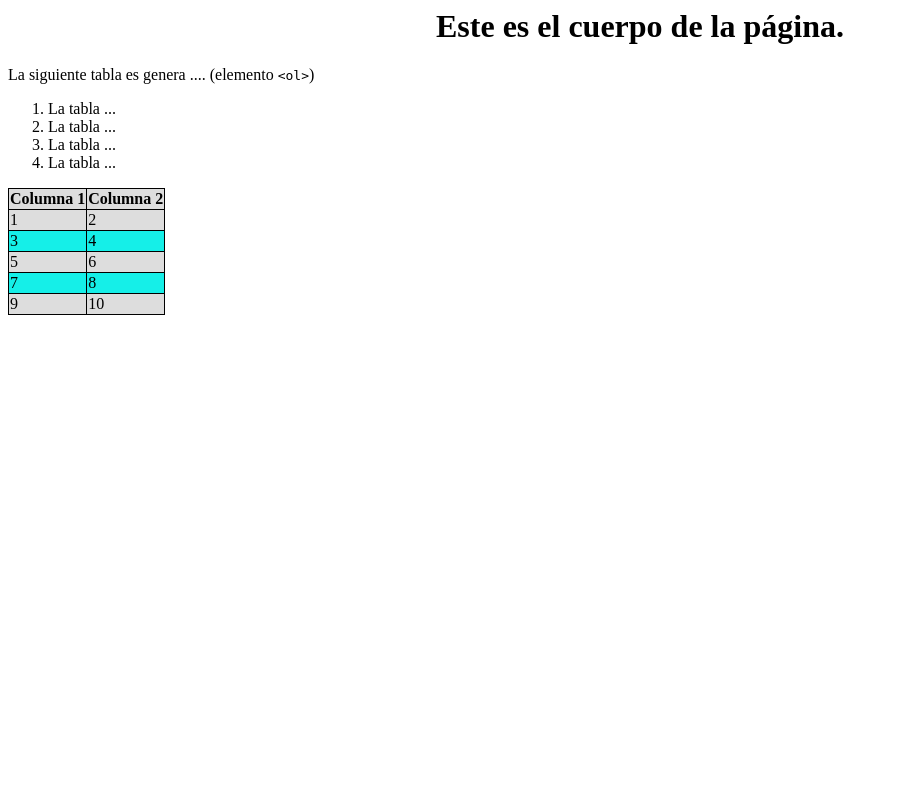
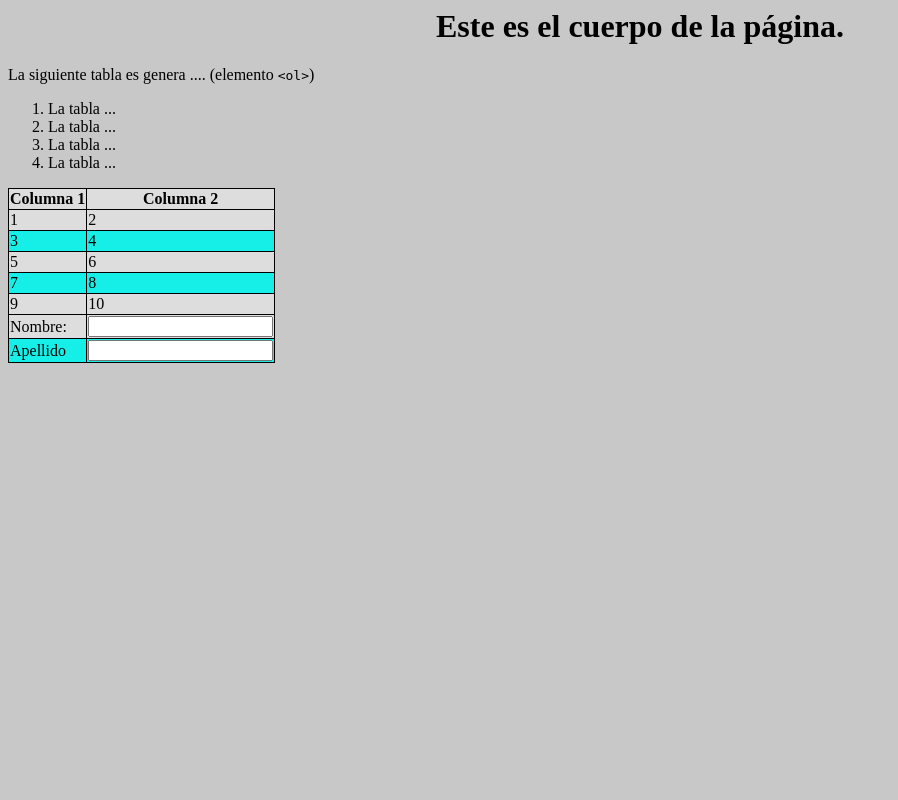
Before and after one commit to SolangeGalarza/solangegalarza_ambientesnopropietarios, a PHP site: page / in a window 1280 px wide. Shown: the whole page, without its empty margins (0-898 px from the left). Run offline with PHP 8.4, Linux system fonts and the light colour scheme.

Commit message:
Este es el ejercicio en clase

```diff
--- a/ejercicio_clase/index.php
+++ b/ejercicio_clase/index.php
@@ -7,6 +7,10 @@ echo '<title>Página 100% PHP</title>';
 echo '<style>';
 echo 'h1{
   text-align: center;
+}
+
+body{
+  background-color:#c8c8c8;
 }
 
 
@@ -59,6 +63,19 @@ while($i < 10){
 
 echo '</tbody>';
 
+echo'<td><label for="nombre">Nombre:</label></td>';
+echo'<td><div class="input-container">';
+echo'<input name="nombre" id="nombre" type="text" />
+        </div></td>';
+
+echo'</tr>';
+echo'<tr>';
+
+echo'<td><label for="apellido">Apellido</label></td>';
+echo'<td><div class="input-container">';
+echo'<input name="apellido" id="apellido" type="text" />
+        </div></td>';
+echo'</tr>';
 
 
 echo '</table>';
```
